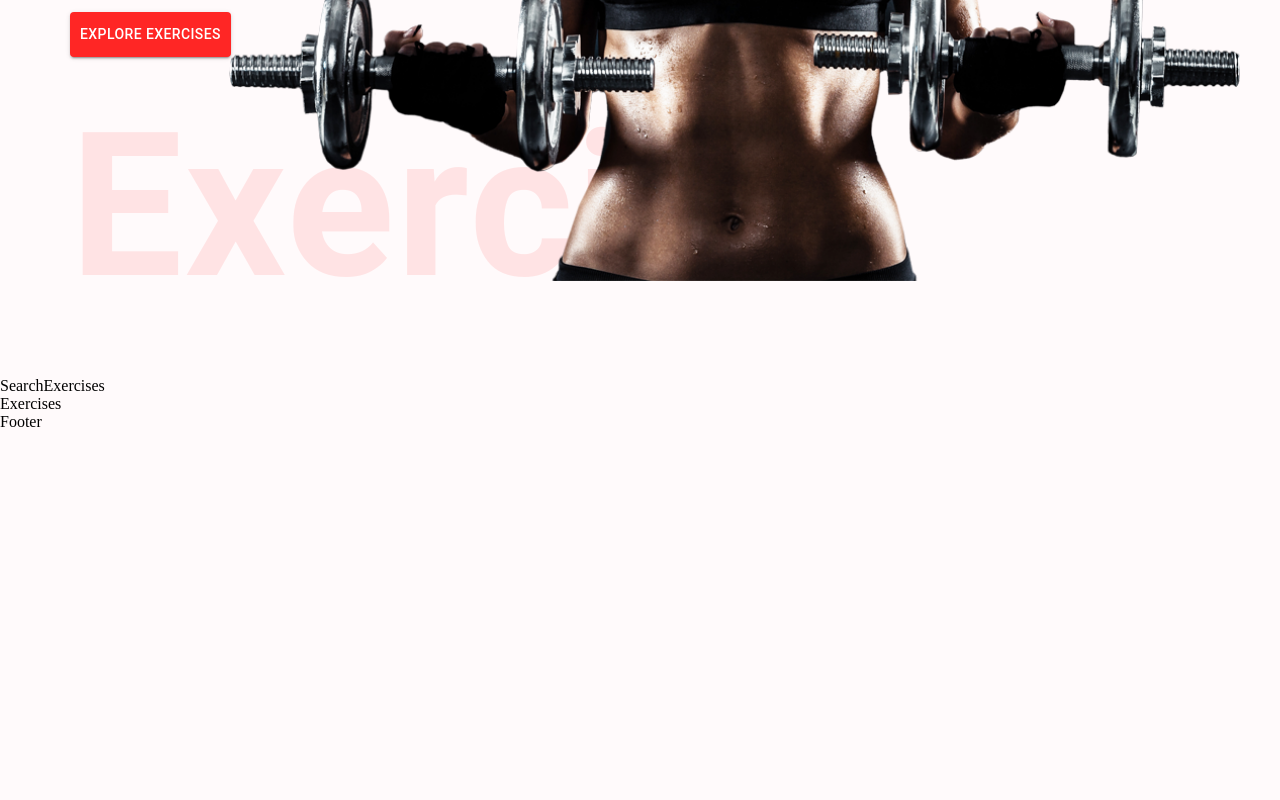
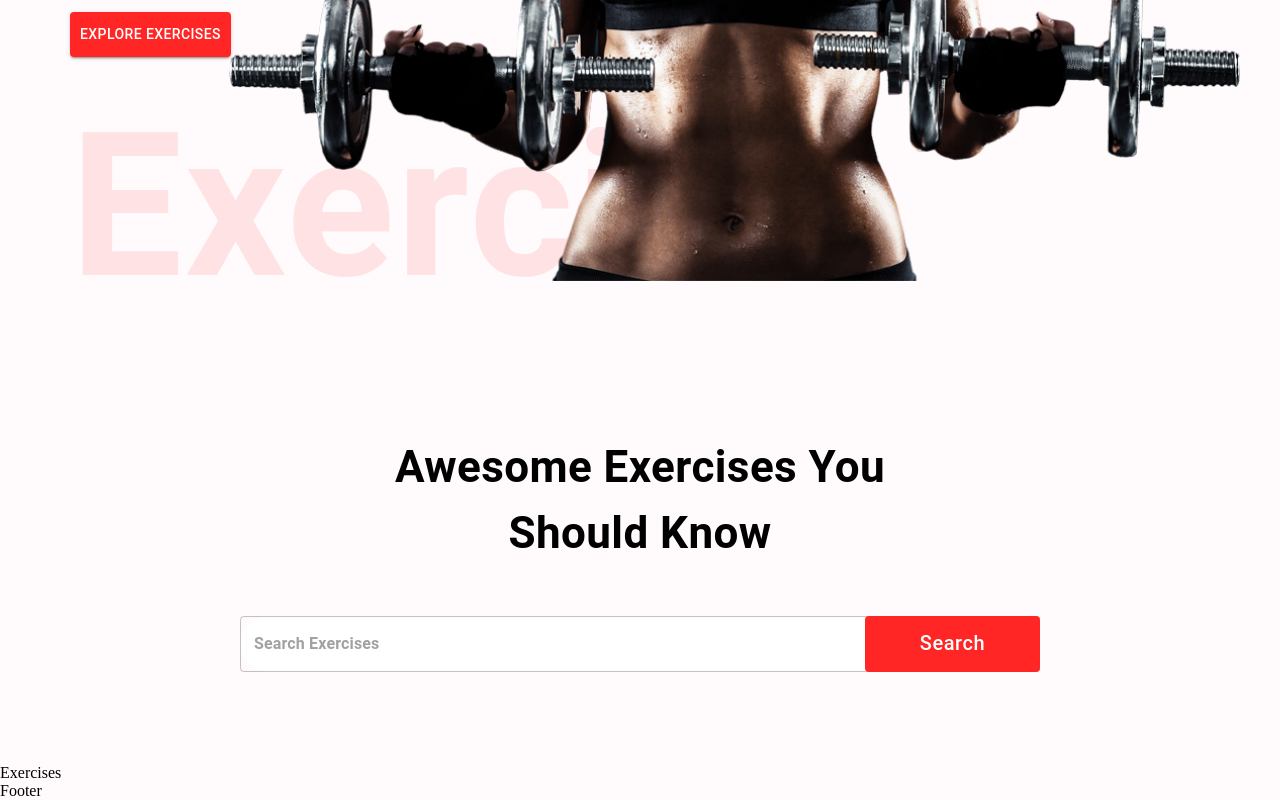
Before and after one commit to SoliaMarko/gym-exercises, a React (Create React App) app: page / in a window 1280 px wide. Shown: the part 595-1395 px from the top of the page. Before the commit the page ends 1026 px from the top, so only its background shows below. Built offline with nearby package versions, Linux system fonts and the light colour scheme; no server answers.

Commit message:
Implemented Search Exercises Component and Data Fetching

```diff
--- a/src/components/HeroBanner.jsx
+++ b/src/components/HeroBanner.jsx
@@ -31,13 +31,10 @@ const HeroBanner = () => {
       </Typography>
       <Button
         variant="contained"
+        color="error"
         sx={{
           backgroundColor: '#ff2625',
           padding: '10px',
-          ':hover': {
-            backgroundColor: '#fe2',
-            color: '#ff2625',
-          },
         }}
         href="#exercises"
       >
--- a/src/components/SearchExercises.jsx
+++ b/src/components/SearchExercises.jsx
@@ -1,7 +1,111 @@
 import React from 'react';
+import { useEffect, useState } from 'react';
+import {
+  Box,
+  Button,
+  Stack,
+  TestField,
+  TextField,
+  Typography,
+} from '@mui/material';
+
+import { exerciseOptions, fetchData } from '../utils/fetchData';
 
 const SearchExercises = () => {
-  return <div>SearchExercises</div>;
+  const [search, setSearch] = useState('');
+  const [exercises, setExercises] = useState([]);
+  const [bodyParts, setBodyParts] = useState([]);
+
+  useEffect(() => {
+    const fetchExerciseData = async () => {
+      const bodyPartsData = await fetchData(
+        'https://exercisedb.p.rapidapi.com/exercises/bodyPartList',
+        exerciseOptions
+      );
+
+      setBodyParts(['all', ...bodyPartsData]);
+    };
+
+    fetchExerciseData();
+  }, []);
+
+  const handleSearch = async () => {
+    if (search) {
+      const exercisesData = await fetchData(
+        'https://exercisedb.p.rapidapi.com/exercises?limit=1500',
+        exerciseOptions
+      );
+
+      const searchedExercises = exercisesData.filter(
+        exercise =>
+          exercise.name.toLowerCase().includes(search) ||
+          exercise.target.toLowerCase().includes(search) ||
+          exercise.equipment.toLowerCase().includes(search) ||
+          exercise.bodyPart.toLowerCase().includes(search)
+      );
+
+      setSearch(() => '');
+      setExercises(() => searchedExercises);
+    }
+  };
+
+  return (
+    <Stack alignItems="center" mt="37px" justifyContent="center" p="20px">
+      <Typography
+        fontWeight="700"
+        sx={{
+          fontSize: {
+            lg: '44px',
+            xs: '30px',
+          },
+        }}
+        mb="50px"
+        textAlign="center"
+      >
+        Awesome Exercises You <br /> Should Know
+      </Typography>
+      <Box position="relative" mb="72px">
+        <TextField
+          sx={{
+            input: {
+              fontWeight: '700',
+              border: 'none',
+              borderRadius: '4px',
+            },
+            width: {
+              lg: '800px',
+              xs: '350px',
+            },
+            backgroundColor: '#fff',
+            borderRadius: '40px',
+          }}
+          height="76px"
+          value={search}
+          onChange={e => {
+            setSearch(() => e.target.value.toLowerCase());
+          }}
+          placeholder="Search Exercises"
+          type="text"
+        />
+        <Button
+          className="search-btn"
+          sx={{
+            backgroundColor: '#ff2625',
+            color: '#fff',
+            textTransform: 'none',
+            width: { lg: '175px', xs: '80px' },
+            fontSize: { lg: '20px', xs: '14px' },
+            height: '56px',
+            position: 'absolute',
+            right: '0',
+          }}
+          onClick={handleSearch}
+        >
+          Search
+        </Button>
+      </Box>
+    </Stack>
+  );
 };
 
 export default SearchExercises;
--- /dev/null
+++ b/src/utils/fetchData.jsx
@@ -0,0 +1,15 @@
+export const exerciseOptions = {
+  method: 'GET',
+  params: { limit: '1500' },
+  headers: {
+    'X-RapidAPI-Key': process.env.REACT_APP_RAPID_API_KEY,
+    'X-RapidAPI-Host': 'exercisedb.p.rapidapi.com',
+  },
+};
+
+export const fetchData = async (url, options) => {
+  const response = await fetch(url, options);
+  const data = await response.json();
+
+  return data;
+};
```
Also changed, not shown: 1 other file (tests, documents, lock files or other folders).
